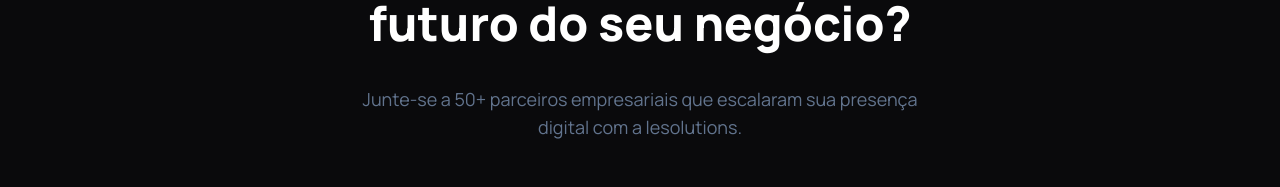
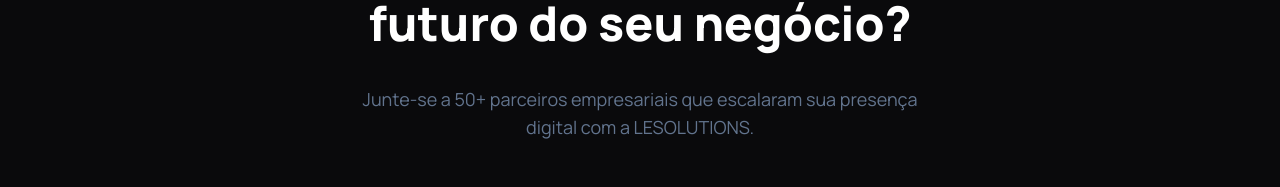
Before and after one commit to morfeusxxt-dv/lesolutions, a React (Vite) app: page / in a window 1280 px wide. Shown: the part 3018-3205 px from the top of the page. Built offline with nearby package versions, Linux system fonts and the light colour scheme.

Commit message:
Correção: Padronização do nome 'LESOLUTIONS'
- Corrigido 'com a lesolutions' para 'com a LESOLUTIONS' no CTA
- Mantido 'COM LESOLUTIONS' no gráfico de crescimento
- Nome da marca agora padronizado em maiúsculas
- Branding consistente em toda a página Home

```diff
--- a/src/pages/Home.tsx
+++ b/src/pages/Home.tsx
@@ -348,7 +348,7 @@
         <h2 className={`text-4xl md:text-5xl font-black max-w-2xl leading-tight ${theme === 'dark' ? 'text-white' : 'text-slate-900'}`}>
           Pronto para construir o futuro do seu negócio?
         </h2>
-        <p className="text-slate-500 text-lg max-w-xl">Junte-se a 50+ parceiros empresariais que escalaram sua presença digital com a lesolutions.</p>
+        <p className="text-slate-500 text-lg max-w-xl">Junte-se a 50+ parceiros empresariais que escalaram sua presença digital com a LESOLUTIONS.</p>
         <div className="flex flex-col sm:flex-row gap-4 pt-4">
           <button
             onClick={() => onNavigate('inquire')}
```
